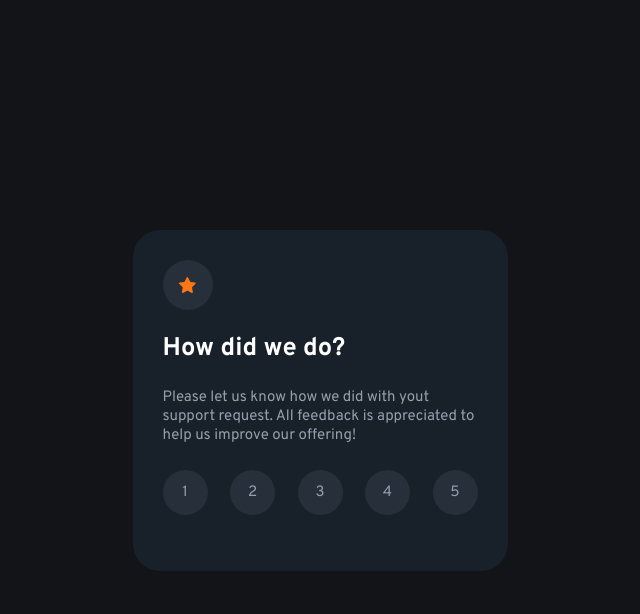
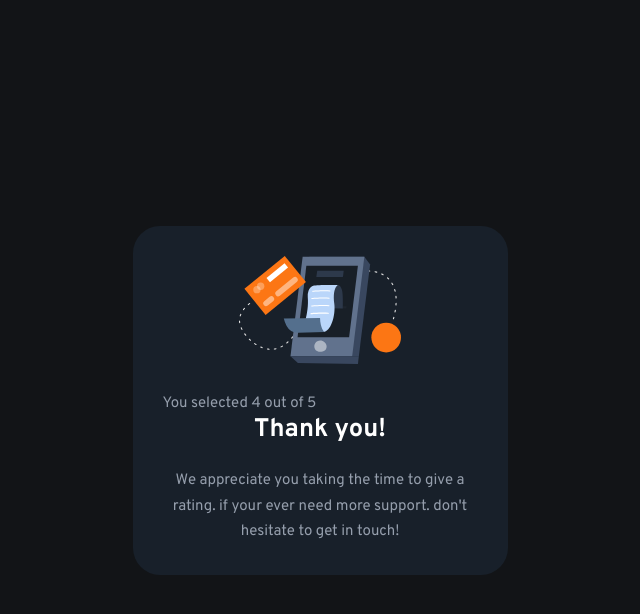
Before and after one commit to AlexanderTejedor/Interactive-rating-component, a plain HTML site: page index.html in a window 1280 px wide. Both pictures are taken after a click on the button "SUBMIT". Shown: the whole page, without its empty margins (320-960 px from the left). Drawn offline with Linux system fonts and the light colour scheme.

Commit message:
limpie mediante js los elementos de html al clickear sobre el boton, tambien agrege nuevos elementos mediante JavaScript

```diff
--- a/index.html
+++ b/index.html
@@ -18,7 +18,7 @@
     <main class="main-container">
         <section id="card-content">
             <figure class="card-icon">
-                <img src="./assets/images/icon-star.svg" alt="">
+                <img src="./assets/images/icon-star.svg" alt="start Icon">
             </figure>
             <h1 class="card-title">How did we do?</h1>
             <p class="card-description">Please let us know how we did with yout support request. All feedback is appreciated to help us improve our offering!</p>
--- a/main.js
+++ b/main.js
@@ -1,14 +1,35 @@
 // Seleccionar los datos del DOM
 const btn = document.getElementById('card-btn');
-const container = document.querySelector('card-container');
 
-// Funcion para eliminar los elementos del DOM
+// Funcion que se ejecuta al hacer click en el boton
 var deleteElement = btn.addEventListener ('click', () => {
-    const cardContent = document.getElementById('card-content');
-    cardContent.removeChild(btn);
+    //Limpiar el contenedor card-content
+    const container = document.getElementById('card-content');
+    container.innerHTML = '';
+
+    //Agregar elementos al DOM
+    const figure = document.createElement('figure');
+    container.appendChild(figure);
+
+    const img = document.querySelector('figure');
+    img.innerHTML = '<img src="./assets/images/illustration-thank-you.svg" alt="Image">';
+
+    const span = document.createElement('span');
+    span.textContent = 'You selected 4 out of 5';
+    container.appendChild(span);
+
+    const title = document.createElement('h1');
+    title.textContent = 'Thank you!';
+    container.appendChild(title);
+
+    const description = document.createElement('p');
+    description.textContent = `We appreciate you taking the time to give a rating. if your ever need more support. don't hesitate to get in touch!`;
+    container.appendChild(description);
+
+    //Agregar clases a los elementos
+    title.classList.add('card-title-two');
+    description.classList.add('card-description-two')
+    figure.classList.add('card-image')
+    span.classList.add('selection')
+    //Reemplazar elementos del DOM
 })
-
-// Agregar elementos al DOM
-var addElement = btn.addEventListener ('click', () =>{
-
-})
--- a/style.css
+++ b/style.css
@@ -63,6 +63,9 @@ body{
     font-size: 1.7rem;
     margin-bottom: 1.5rem;
 }
+.card-description{
+    line-height: 1.7;
+}
 .card-options{
     display: flex;
     justify-content: space-between;
@@ -106,3 +109,25 @@ body{
 #card-btn:hover{
     background-color: var(--white);
 }
+
+/*========== Second card ==========*/
+.card-image{
+    width: 100%;
+    display: flex;
+    justify-content: center;
+    margin-bottom: 2rem;
+
+}
+.card-title-two{
+    text-align: center;
+    color: var(--white);
+    font-size: 1.7rem;
+    margin-bottom: 1.5rem;
+}
+.card-description-two{
+    text-align: center;
+    line-height: 1.7;
+}
+.selection{
+
+}
```
